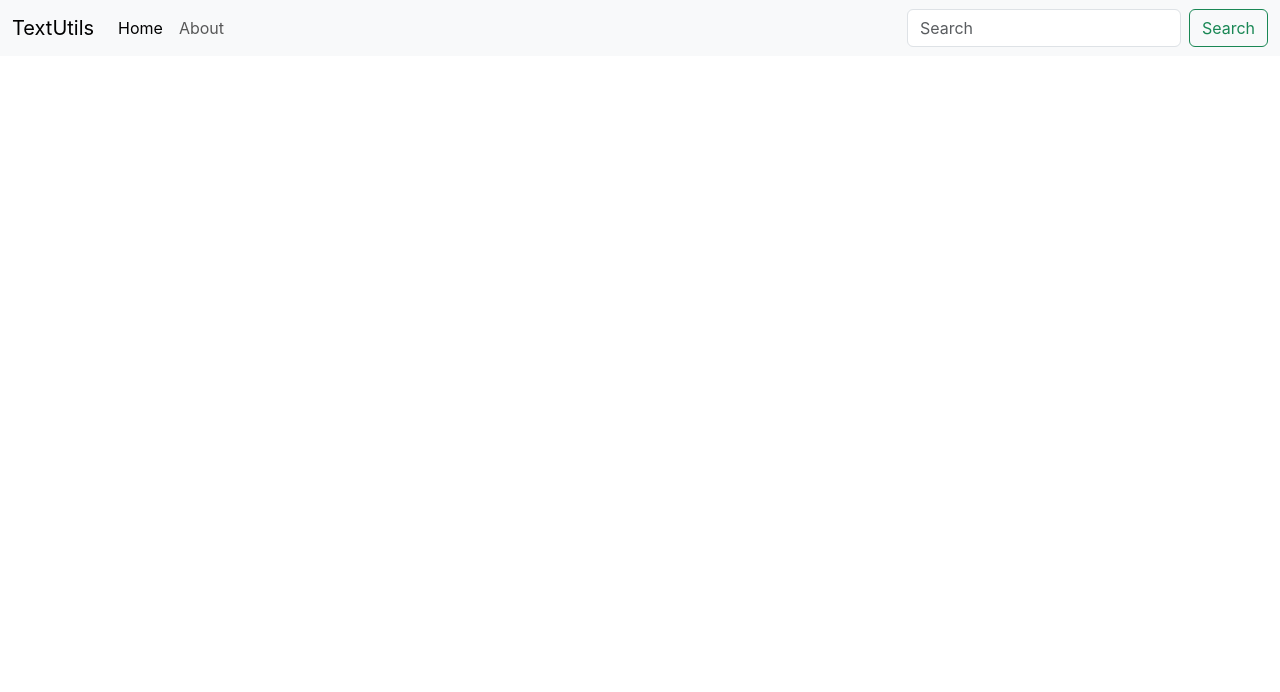
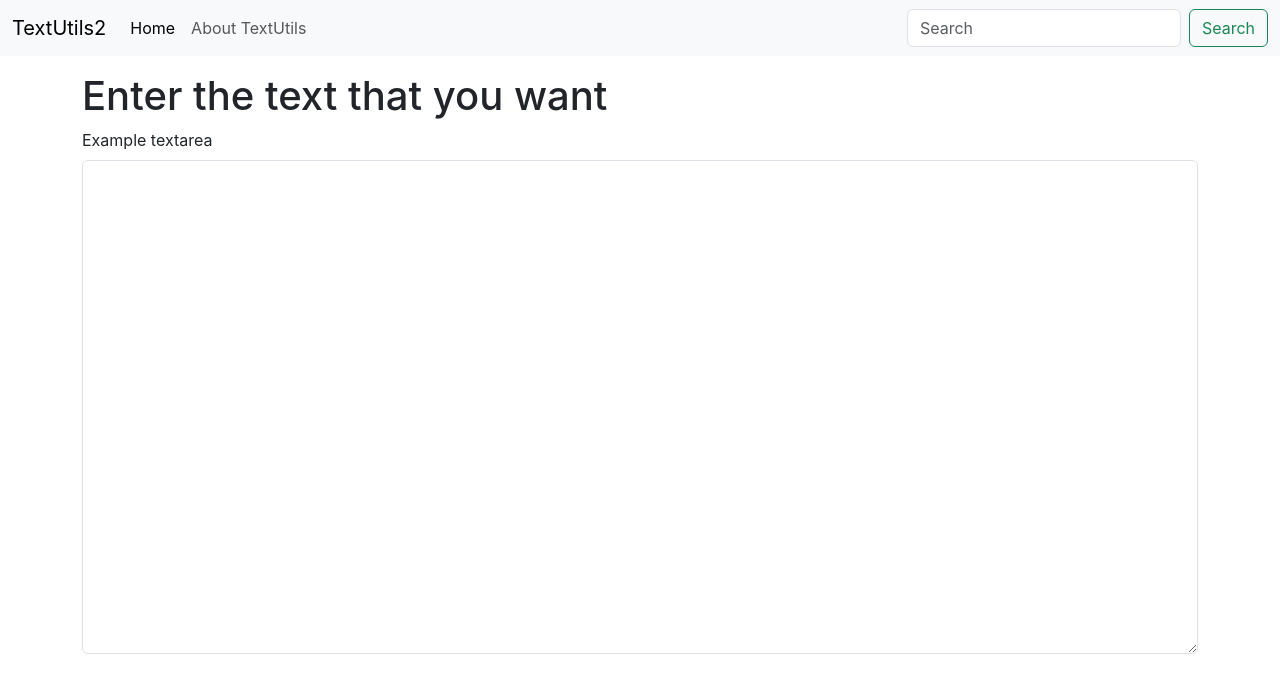
Before and after one commit to Mvinit2245/LearnReactJS, a React (Create React App) app in the folder textut/: page / in a window 1280 px wide. Shown: the top 692 px of the page. Built offline with nearby package versions, Linux system fonts and the light colour scheme.

Commit message:
React second1 commit

```diff
--- a/textut/public/index.html
+++ b/textut/public/index.html
@@ -24,7 +24,7 @@
       work correctly both with client-side routing and a non-root public URL.
       Learn how to configure a non-root public URL by running `npm run build`.
     -->
-
+        <!--Bootstrap css -->
     <link href="https://cdn.jsdelivr.net/npm/bootstrap@5.3.7/dist/css/bootstrap.min.css" rel="stylesheet"
     integrity="sha384-LN+7fdVzj6u52u30Kp6M/trliBMCMKTyK833zpbD+pXdCLuTusPj697FH4R/5mcr" crossorigin="anonymous">
   </head>
@@ -44,6 +44,8 @@
       To begin the development, run `npm start` or `yarn start`.
       To create a production bundle, use `npm run build` or `yarn build`.
     -->
+
+    <!-- bootsratp bundle-->
    <script src="https://cdn.jsdelivr.net/npm/bootstrap@5.3.7/dist/js/bootstrap.bundle.min.js"
    integrity="sha384-ndDqU0Gzau9qJ1lfW4pNLlhNTkCfHzAVBReH9diLvGRem5+R9g2FzA8ZGN954O5Q" crossorigin="anonymous"></script>
 
--- a/textut/src/App.js
+++ b/textut/src/App.js
@@ -1,49 +1,16 @@
 
 import './App.css';
+import Navbar from './components/Navbar';
+import TextForm from './components/TextForm';
 
 function App() {
   return (
 
     <>
-
-    <nav className="navbar navbar-expand-lg bg-body-tertiary">
-  <div className="container-fluid">
-    <a className="navbar-brand" href="/">TextUtils</a>
-    <button className="navbar-toggler" type="button" data-bs-toggle="collapse" data-bs-target="#navbarSupportedContent" aria-controls="navbarSupportedContent" aria-expanded="false" aria-label="Toggle navigation">
-      <span className="navbar-toggler-icon"></span>
-    </button>
-    <div className="collapse navbar-collapse" id="navbarSupportedContent">
-      <ul className="navbar-nav me-auto mb-2 mb-lg-0">
-        <li className="nav-item">
-          <a className="nav-link active" aria-current="page" href="/">Home</a>
-        </li>
-        <li className="nav-item">
-          <a className="nav-link" href="/">About</a>
-        </li>
-        {/* <li className="nav-item dropdown">
-          <a className="nav-link dropdown-toggle" href="/" role="button" data-bs-toggle="dropdown" aria-expanded="false">
-            Dropdown
-          </a>
-          <ul className="dropdown-menu">
-            <li><a className="dropdown-item" href="/">Action</a></li>
-            <li><a className="dropdown-item" href="/">Another action</a></li>
-            <li><hr className="dropdown-divider"/></li>
-            <li><a className="dropdown-item" href="/">Something else here</a></li>
-          </ul>
-        </li> */}
-        {/* <li className="nav-item">
-          <a href="/" className="nav-link disabled" aria-disabled="true">Disabled</a>
-        </li> */}
-
-      </ul>
-      <form className="d-flex" role="search">
-        <input className="form-control me-2" type="search" placeholder="Search" aria-label="Search"/>
-        <button className="btn btn-outline-success" type="submit">Search</button>
-      </form>
+    <Navbar title="TextUtils2" aboutText="About TextUtils"/>
+     <div className="container my-3">
+    <TextForm heading="Enter the text that you want"/>
     </div>
-  </div>
-</nav>
-
     </>
 
   );
--- /dev/null
+++ b/textut/src/components/Navbar.js
@@ -0,0 +1,50 @@
+
+import React from 'react'
+import PropTypes from 'prop-types'
+
+export default function Navbar(props) {
+  return (
+    <nav className="navbar navbar-expand-lg bg-body-tertiary">
+  <div className="container-fluid">
+    <a className="navbar-brand" href="/">{props.title}</a>
+    <button className="navbar-toggler" type="button" data-bs-toggle="collapse" data-bs-target="#navbarSupportedContent" aria-controls="navbarSupportedContent" aria-expanded="false" aria-label="Toggle navigation">
+      <span className="navbar-toggler-icon"></span>
+    </button>
+    <div className="collapse navbar-collapse" id="navbarSupportedContent">
+      <ul className="navbar-nav me-auto mb-2 mb-lg-0">
+        <li className="nav-item">
+          <a className="nav-link active" aria-current="page" href="/">Home</a>
+        </li>
+        <li className="nav-item">
+          <a className="nav-link" href="/">{props.aboutText}</a>
+        </li>
+        {/* <li className="nav-item dropdown">
+          <a className="nav-link dropdown-toggle" href="/" role="button" data-bs-toggle="dropdown" aria-expanded="false">
+            Dropdown
+          </a>
+          <ul className="dropdown-menu">
+            <li><a className="dropdown-item" href="/">Action</a></li>
+            <li><a className="dropdown-item" href="/">Another action</a></li>
+            <li><hr className="dropdown-divider"/></li>
+            <li><a className="dropdown-item" href="/">Something else here</a></li>
+          </ul>
+        </li> */}
+        {/* <li className="nav-item">
+          <a href="/" className="nav-link disabled" aria-disabled="true">Disabled</a>
+        </li> */}
+
+      </ul>
+      <form className="d-flex" role="search">
+        <input className="form-control me-2" type="search" placeholder="Search" aria-label="Search"/>
+        <button className="btn btn-outline-success" type="submit">Search</button>
+      </form>
+    </div>
+  </div>
+</nav>
+  )
+}
+
+Navbar.propTypes = {
+    title : PropTypes.string.isRequired,
+    aboutText : PropTypes.string
+}
--- /dev/null
+++ b/textut/src/components/TextForm.js
@@ -0,0 +1,13 @@
+import React from 'react'
+
+export default function TextForm(props) {
+  return (
+    <div>
+        <h1>{props.heading}</h1>
+        <div className="mb-3">
+         <label for="myBox" className="form-label">Example textarea</label>
+         <textarea className="form-control" id="exampleFormControlTextarea1" rows="20"></textarea>
+      </div>
+    </div>
+  )
+}
```
